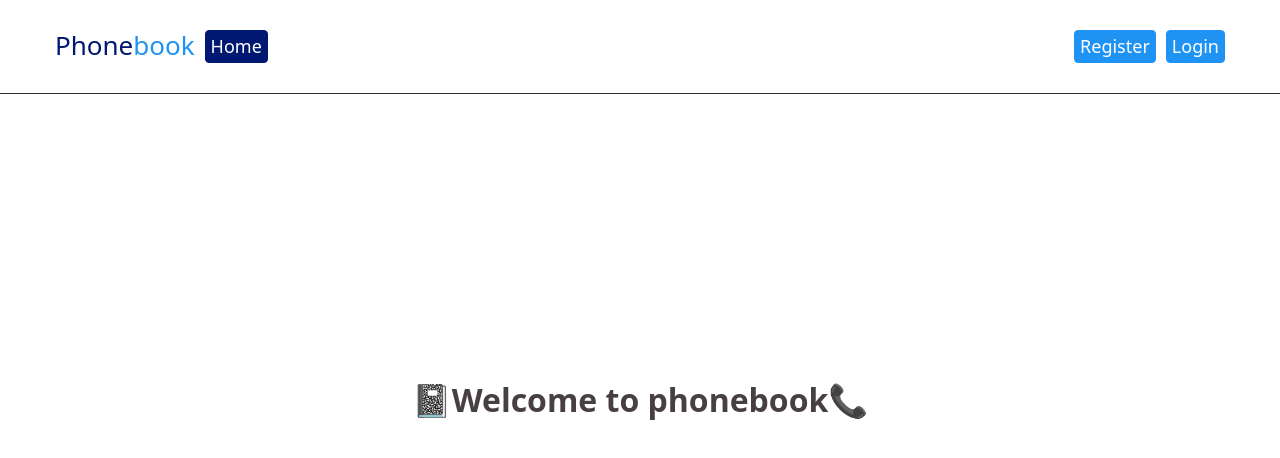
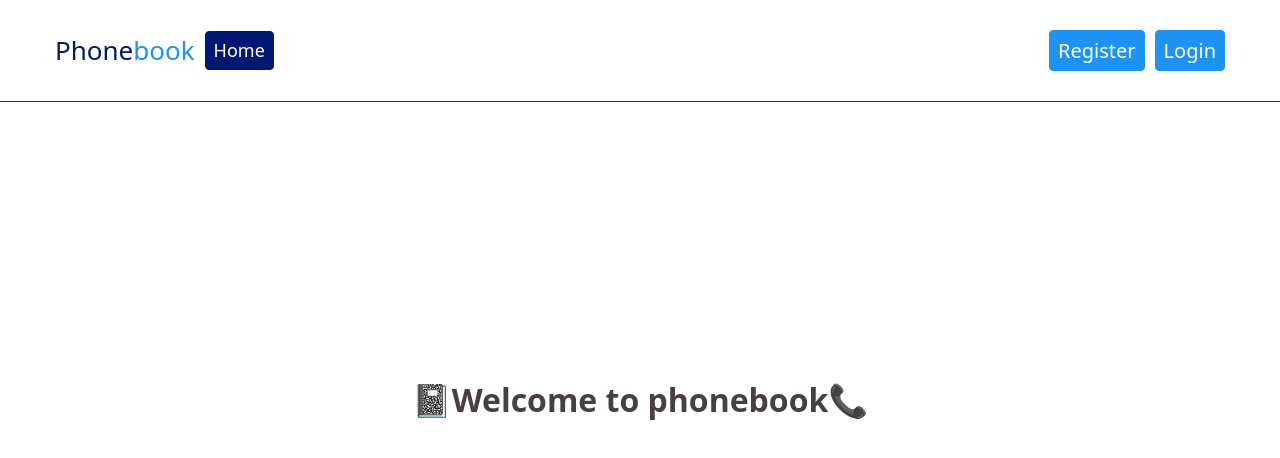
Before and after one commit to yurii-shendryk/goit-react-hw-09-phonebook, a React (Create React App) app: page / in a window 1280 px wide. Shown: the top 458 px of the page. Built offline with nearby package versions, Linux system fonts and the light colour scheme.

Commit message:
fixed page not found component

```diff
--- a/src/Views/ErrorPage/ErrorPage.jsx
+++ b/src/Views/ErrorPage/ErrorPage.jsx
@@ -6,16 +6,18 @@ import './ErrorPage.scss';
 const ErrorPage = () => {
   return (
     <Container>
+      <div className="ErrorPage-container">
         <p className="ErrorPage-title">Page not found</p>
-      <ErrorImage className="ErrorPage__image" />
+        <ErrorImage className="ErrorPage-image" />
         <NavLink
           exact
           to={routes.home}
-        className="Navigation__link ErrorPage__link"
+          className="Navigation__link"
           activeClassName="Navigation__link--active"
         >
           Return to Home
         </NavLink>
+      </div>
     </Container>
   );
 };
--- a/src/Views/ErrorPage/ErrorPage.scss
+++ b/src/Views/ErrorPage/ErrorPage.scss
@@ -1,5 +1,9 @@
 @import 'styles/mixins';
 @import 'styles/variables';
+@import 'styles/common';
+.ErrorPage-container {
+  text-align: center;
+}
 
 .ErrorPage-title {
   text-align: center;
@@ -20,7 +24,7 @@
   }
 }
 
-.ErrorPage__image {
+.ErrorPage-image {
   display: block;
   width: 100%;
   margin: 0 auto;
--- a/src/Views/LoginView/LoginView.scss
+++ b/src/Views/LoginView/LoginView.scss
@@ -8,7 +8,7 @@
   padding: 20px;
   border: 1px solid rgba(33, 33, 33, 0.4);
   border-radius: 8px;
-  @include for-size(tablet) {
+  @include for-size(mobile) {
     width: 400px;
   }
 }
--- a/src/Views/RegisterView/RegisterView.scss
+++ b/src/Views/RegisterView/RegisterView.scss
@@ -8,7 +8,7 @@
   padding: 20px;
   border: 1px solid rgba(33, 33, 33, 0.4);
   border-radius: 8px;
-  @include for-size(tablet) {
+  @include for-size(mobile) {
     width: 400px;
   }
 }
--- a/src/components/AuthNav/AuthNav.scss
+++ b/src/components/AuthNav/AuthNav.scss
@@ -1,5 +1,6 @@
 @import 'styles/variables';
 @import 'styles/mixins';
+@import 'styles/common';
 
 .AuthNav__list {
   text-align: center;
@@ -17,27 +18,3 @@
     margin-right: 10px;
   }
 }
-
-.Navigation__link {
-  display: inline-block;
-  padding: 5px;
-  font-size: 16px;
-  font-weight: 500;
-  background-color: $blue;
-  border: 1px solid $blue;
-  color: $white;
-  border-radius: 4px;
-  @include for-size(tablet) {
-    font-size: 18px;
-  }
-}
-
-.Navigation__link--active {
-  background-color: $accent-blue;
-  border: 1px solid $accent-blue;
-}
-
-.Navigation__link:hover {
-  background-color: $hover-color;
-  border: 1px solid $hover-color;
-}
--- a/src/components/Container/Container.scss
+++ b/src/components/Container/Container.scss
@@ -1,6 +1,5 @@
 @import 'styles/mixins';
 .container {
-  text-align: center;
   width: 100%;
   margin-left: auto;
   margin-right: auto;
--- a/src/styles/_common.scss
+++ b/src/styles/_common.scss
@@ -1,3 +1,5 @@
+@import 'styles/mixins';
+
 html {
   box-sizing: border-box;
   width: 100vw;
@@ -15,13 +17,6 @@ body {
   margin: 0;
   font-family: -apple-system, BlinkMacSystemFont, 'Segoe UI', Roboto,
     Oxygen-Sans, Ubuntu, Cantarell, 'Helvetica Neue', sans-serif;
-
-  background: #eacda3; /* fallback for old browsers */
-  background-image: radial-gradient(
-    circle at bottom,
-    #eacda3,
-    #e6af68
-  ); /* W3C, IE 10+/ Edge, Firefox 16+, Chrome 26+, Opera 12+, Safari 7+ */
 }
 
 ul,
@@ -31,11 +26,14 @@ li {
 
 .Navigation__link {
   display: inline-block;
-  padding: 5px;
+  padding: 6px;
   background-color: $blue;
   border: 1px solid $blue;
   color: $white;
   border-radius: 4px;
+  @include for-size(tablet) {
+    padding: 8px;
+  }
 }
 
 .Navigation__link--active {
--- a/src/styles/main.scss
+++ b/src/styles/main.scss
@@ -1,2 +1,2 @@
-@import './common';
-@import './reset';
+@import 'styles/common';
+@import 'styles/reset';
```
Lines whose indentation alone changed are shown as unchanged.
